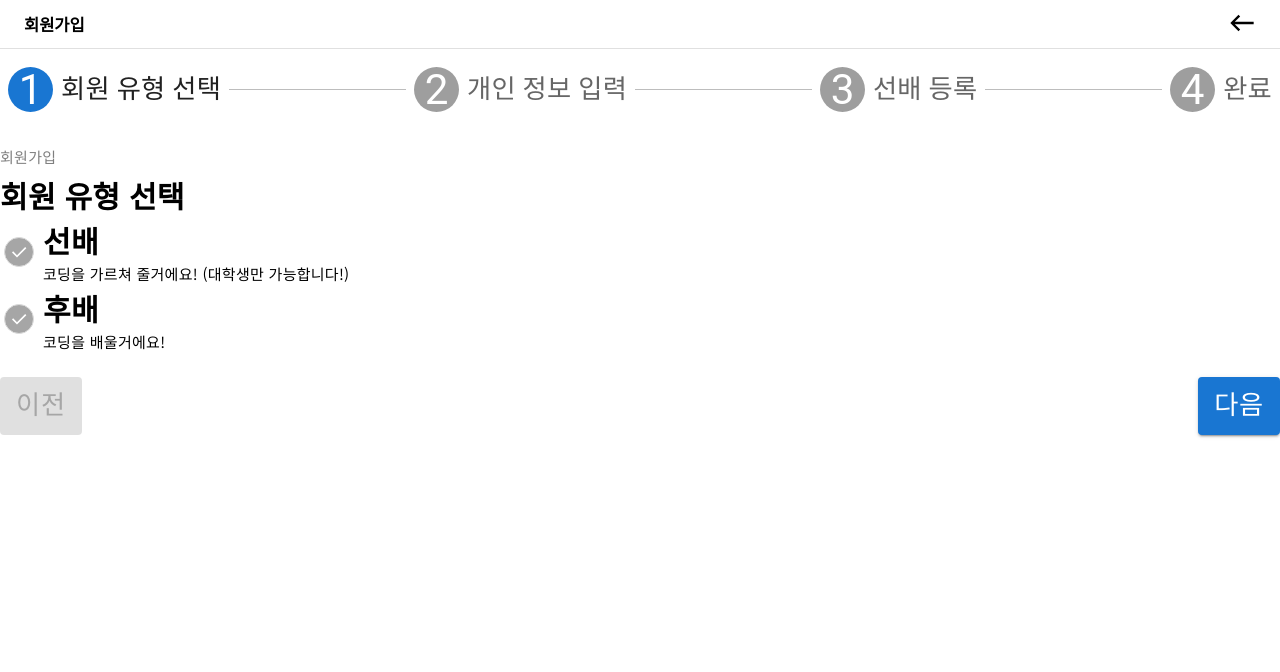
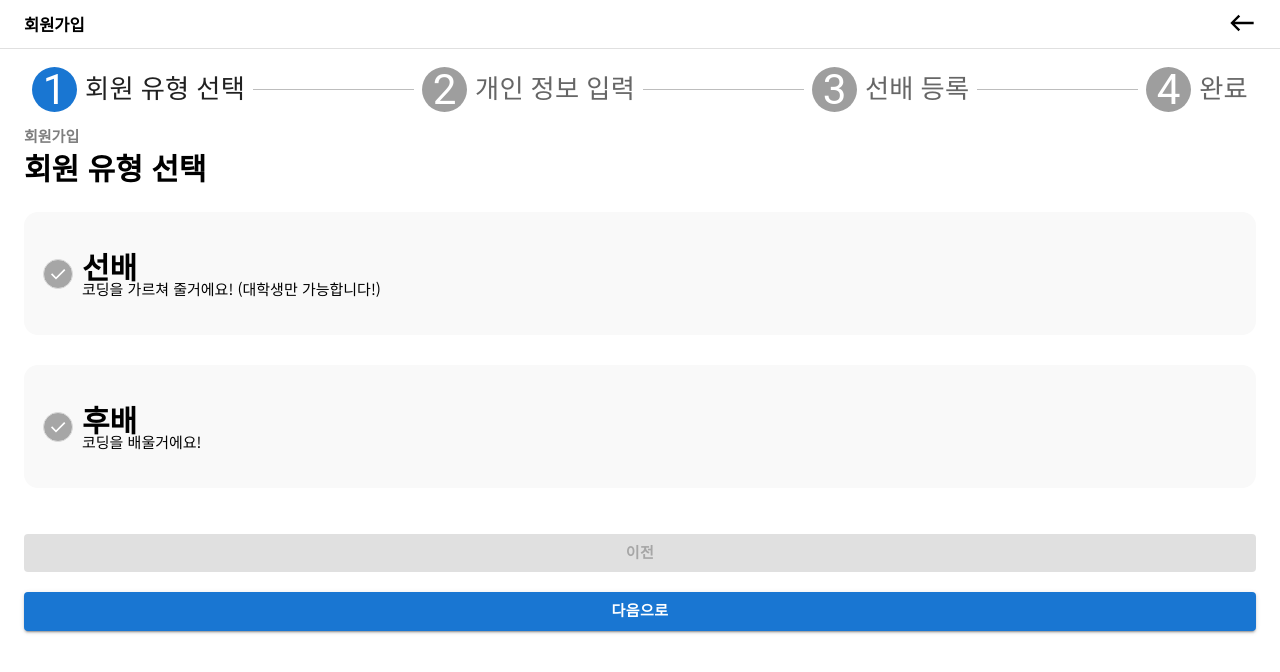
Before and after one commit to SinJungho/Code-Campus_FE, a React app: page /signup in a window 1280 px wide. Shown: the top 672 px of the page. Built offline with nearby package versions, Linux system fonts and the light colour scheme.

Commit message:
feat: 회원 가입 추가 작업 중

```diff
--- a/src/pages/Sign/signup.tsx
+++ b/src/pages/Sign/signup.tsx
@@ -80,7 +80,7 @@ const SignUp: React.FC = () => {
         </Link>
       </Box>
       {/* stepper */}
-      <Box sx={{ width: "100%" }}>
+      <Box sx={{ padding: "0px 24px" }}>
         <Stepper activeStep={activeStep}>
           {steps.map((label, index) => {
             const stepProps: { completed?: boolean } = {};
@@ -112,21 +112,34 @@ const SignUp: React.FC = () => {
           </React.Fragment>
         ) : (
           <React.Fragment>
-            <Typography sx={{ mt: 2, mb: 1 }}>
+            <Box sx={{ mt: 2, mb: 1 }}>
               {/* 회원 유형 선택 */}
               {activeStep + 1 === 1 && <ChooseMemberType />}
-            </Typography>
-            <Box sx={{ display: "flex", flexDirection: "row", pt: 2 }}>
+            </Box>
+            <Box
+              sx={{
+                display: "flex",
+                flexDirection: "column",
+                pt: 2,
+                gap: "10px",
+              }}
+            >
               <Button
                 variant="contained"
                 color="inherit"
                 disabled={activeStep === 0}
                 onClick={handleBack}
-                sx={{ mr: 1 }}
+                sx={{ fontSize: "0.5rem", fontWeight: "bold" }}
               >
                 이전
               </Button>
-              <Box sx={{ flex: "1 1 auto" }} />
+              <Box
+                sx={{
+                  flex: "1 1 auto",
+                  fontSize: "0.5rem",
+                  fontWeight: "bold",
+                }}
+              />
               {isStepOptional(activeStep) && (
                 <Button
                   variant="contained"
@@ -134,11 +147,18 @@ const SignUp: React.FC = () => {
                   onClick={handleSkip}
                   sx={{ mr: 1 }}
                 >
-                  Skip
+                  건너뛰기
                 </Button>
               )}
-              <Button variant="contained" onClick={handleNext}>
-                {activeStep === steps.length - 1 ? "완료" : "다음"}
+              <Button
+                variant="contained"
+                onClick={handleNext}
+                sx={{
+                  fontSize: "0.5rem",
+                  fontWeight: "bold",
+                }}
+              >
+                {activeStep === steps.length - 1 ? "완료" : "다음으로"}
               </Button>
             </Box>
           </React.Fragment>
@@ -163,10 +183,15 @@ function ChooseMemberType() {
 
 function Checkbox({ type }: CheckboxTypes) {
   return (
-    <S.CheckLabel>
+    <S.SignUpLabel>
       <S.CheckInput type="checkbox" />
       <S.CheckSubText>
-        <Box sx={{ display: "flex", flexDirection: "column" }}>
+        <Box
+          sx={{
+            display: "flex",
+            flexDirection: "column",
+          }}
+        >
           <S.ChooseMemberTypeTitle>
             {type === "mentor" ? "선배" : "후배"}
           </S.ChooseMemberTypeTitle>
@@ -177,7 +202,7 @@ function Checkbox({ type }: CheckboxTypes) {
           </S.ChooseMemberTypeContext>
         </Box>
       </S.CheckSubText>
-    </S.CheckLabel>
+    </S.SignUpLabel>
   );
 }
 
--- a/src/pages/Sign/styled.ts
+++ b/src/pages/Sign/styled.ts
@@ -170,14 +170,29 @@ export const MentorSignUpLink = styled(Link)`
  * * 회원 가입
  */
 
+export const SignUpLabel = styled.label`
+      display: flex;
+    align-items: center;
+    user-select: none;
+    background-color: #f9f9f9;
+    padding: 1.3rem 0.5rem;
+    margin-bottom: 1rem;
+    border-radius: 14px;
+}
+`;
+
 export const SignUpSubTitle = styled.span`
+  display: block;
   font-size: 0.5rem;
   opacity: 0.5;
+  font-weight: bold;
+  margin-bottom: 0.3rem;
 `;
 
 export const SignUpTitle = styled.p`
   font-size: 1rem;
   font-weight: bold;
+  margin-bottom: 1rem;
 `;
 
 export const ChooseMemberTypeTitle = styled.p`
@@ -188,10 +203,3 @@ export const ChooseMemberTypeTitle = styled.p`
 export const ChooseMemberTypeContext = styled.span`
   font-size: 0.5rem;
 `;
-
-export const ChooseMemberTypeCheckbox = styled(CheckBox)`
-  background-color: aqua;
-  /* margin: 0 auto; */
-  padding: 1.3rem;
-  border-radius: 14px;
-`;
```
